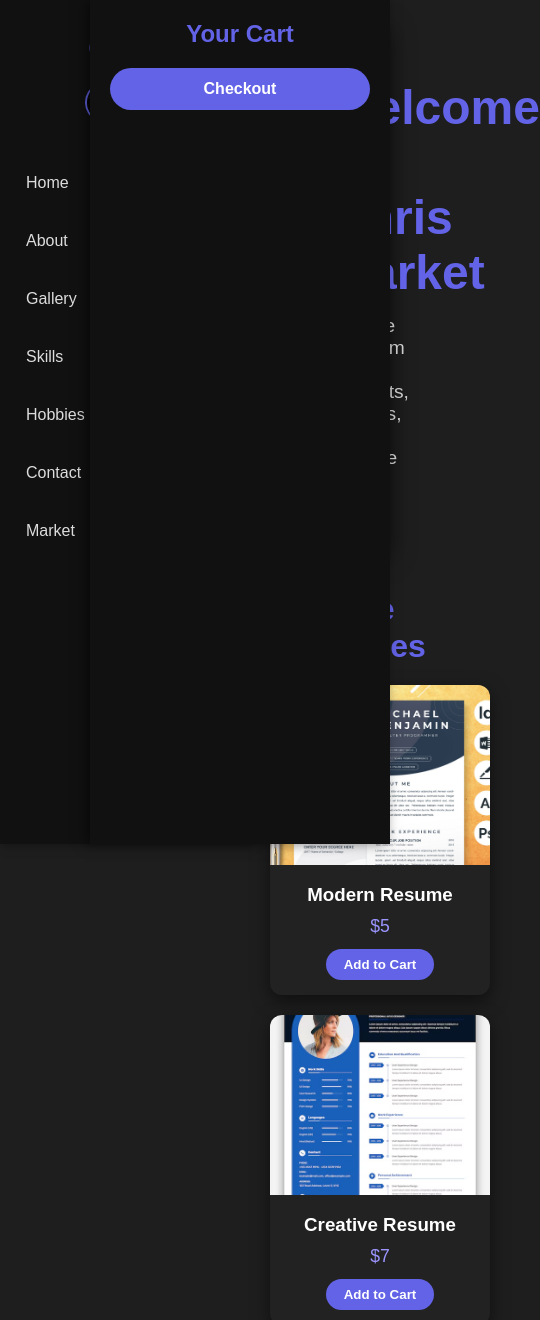
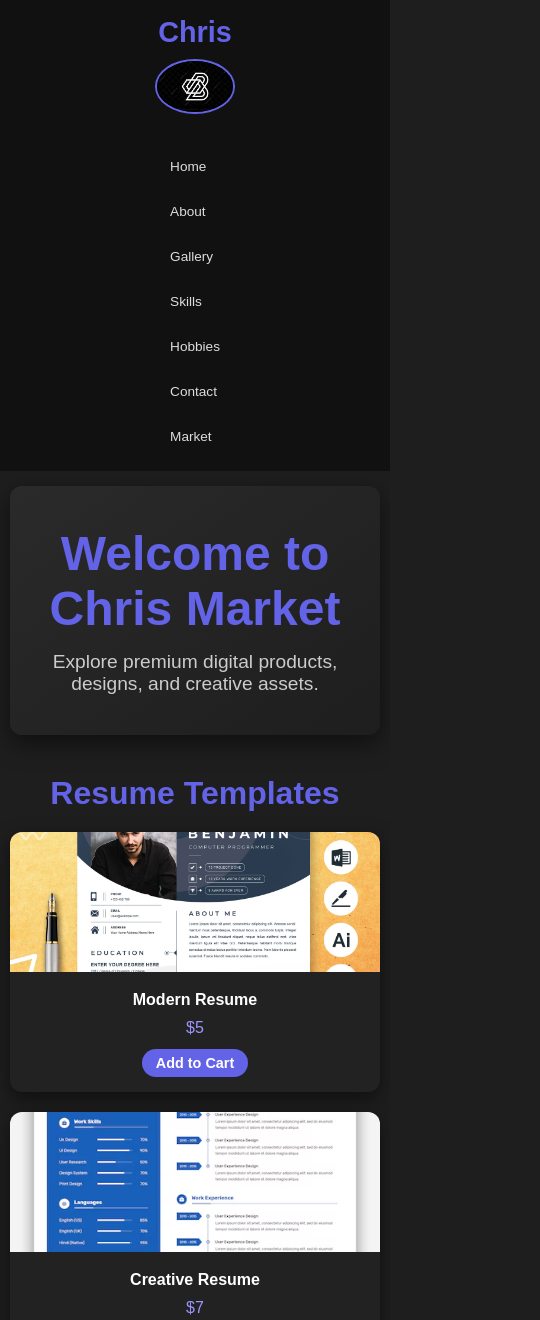
Before and after one commit to Mr-Anonymous11/MULTIPLE_WEB, a plain HTML site: page market.html in a window 390 px wide. Shown: the top 1320 px of the page, 540 px wide, since content can reach past the window. Drawn offline with Linux system fonts and the light colour scheme.

Commit message:
Update market.html

```diff
--- a/market.html
+++ b/market.html
@@ -110,6 +110,101 @@
       text-align: center; padding: 20px; background: #111;
       color: #bbb; margin-top: 30px;
     }
+
+
+
+
+/* Responsive for Market Page */
+@media (max-width: 1024px) {
+  /* Stack sidebars vertically on tablets */
+  body {
+    flex-direction: column;
+  }
+
+  .sidebar {
+    position: relative;
+    width: 100%;
+    height: auto;
+    padding: 1rem 0.5rem;
+    box-shadow: none;
+    display: flex;
+    justify-content: center;
+    align-items: center;
+  }
+  .sidebar ul {
+    display: flex;
+    flex-wrap: wrap;
+    justify-content: center;
+    gap: 12px;
+    margin: 0 10px;
+  }
+  .sidebar ul li {
+    margin: 5px 0;
+  }
+  .sidebar ul li a {
+    padding: 8px 12px;
+    font-size: 0.9rem;
+  }
+
+  .main-content {
+    margin: 0;
+    width: 100%;
+    padding: 15px 10px 40px; /* extra bottom padding for cart below */
+  }
+
+  .cart-sidebar {
+    position: relative;
+    width: 100%;
+    height: auto;
+    box-shadow: none;
+    padding: 15px 10px 30px;
+    margin-top: 20px;
+  }
+}
+
+@media (max-width: 600px) {
+  .sidebar {
+    flex-direction: column;
+  }
+  .sidebar ul {
+    flex-direction: column;
+    gap: 8px;
+  }
+  .sidebar ul li a {
+    font-size: 0.85rem;
+    padding: 6px 10px;
+  }
+
+  .market-hero {
+    padding: 40px 15px;
+  }
+
+  .product-card img {
+    height: 140px;
+  }
+
+  .product-info h3 {
+    font-size: 1rem;
+  }
+
+  .price {
+    font-size: 1rem;
+  }
+
+  .add-btn {
+    padding: 6px 14px;
+    font-size: 0.9rem;
+  }
+}
+
+
+
+
+
+
+
+
+
   </style>
 </head>
 <body>
@@ -220,4 +315,5 @@
 </section>
 
 </body>
+
 </html>
```
